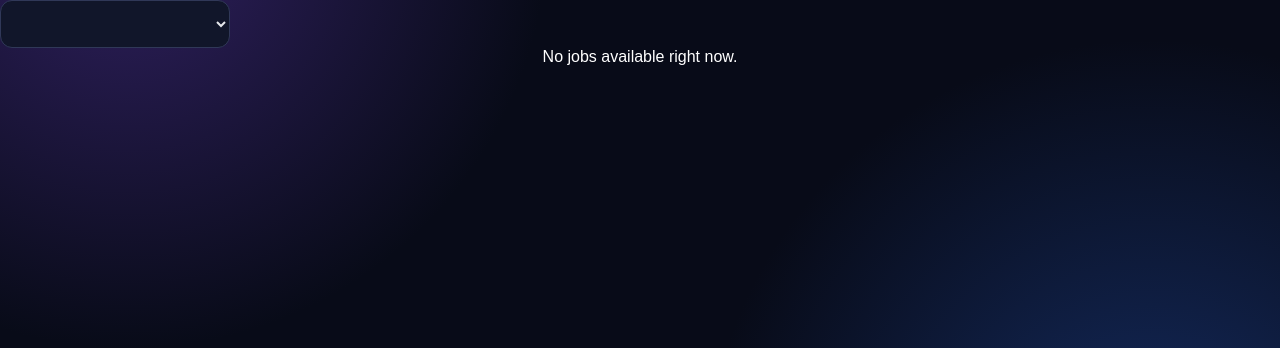
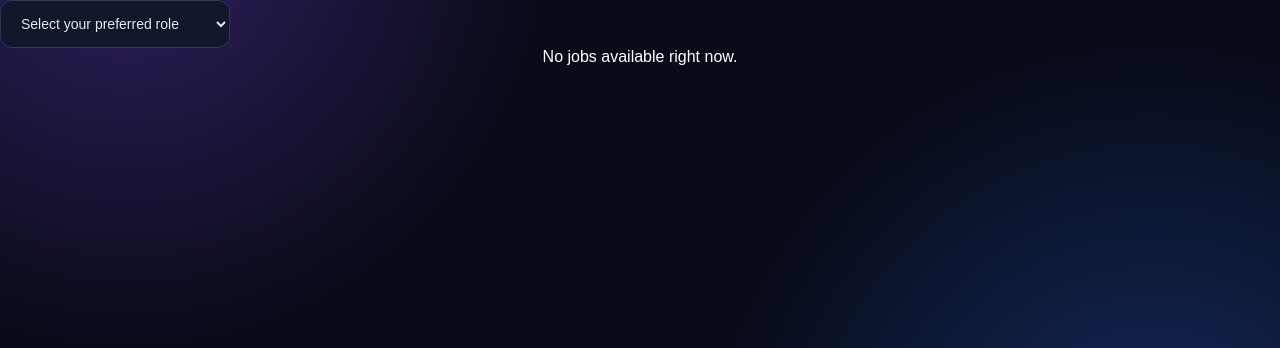
Before and after one commit to Avneesh-shrivastava/InternsRizz, a Django app: page /job-feed/ in a window 1280 px wide. Shown: the part 72-420 px from the top of the page. Run offline with Django 5.2, Linux system fonts and the light colour scheme; the visitor is signed in with stand-in values (Sample User, id 1); data that the repository does not hold is empty.

Commit message:
Update job_feed.html

```diff
--- a/interns_app/templates/job_feed.html
+++ b/interns_app/templates/job_feed.html
@@ -747,9 +747,11 @@ nav {
                 onchange="this.form.submit()"
             >
                 <option value="" disabled selected>
-                    <!-- Select your preferred role -->
-                     {{ curr_job_role }}
-
+                {% if curr_job_role == "" %}
+                    Select your preferred role
+                {% else %}
+                    {{ curr_job_role }}
+                {% endif %}
 
                 </option>
                 <option value="Python Developer">Python Developer</option>
```
